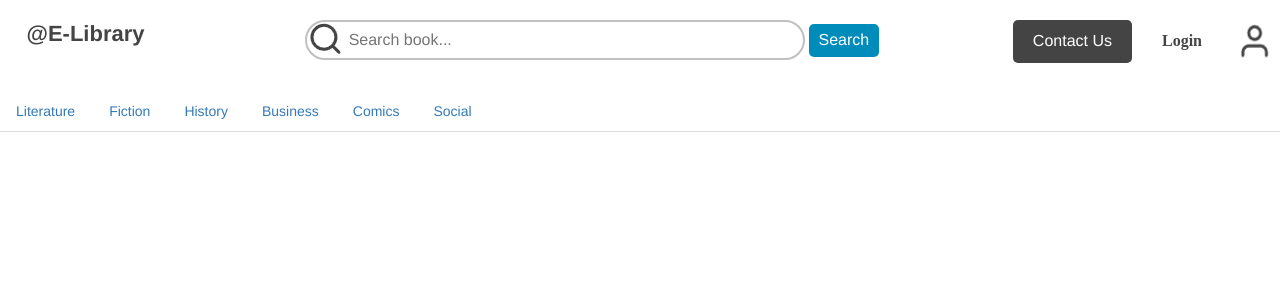
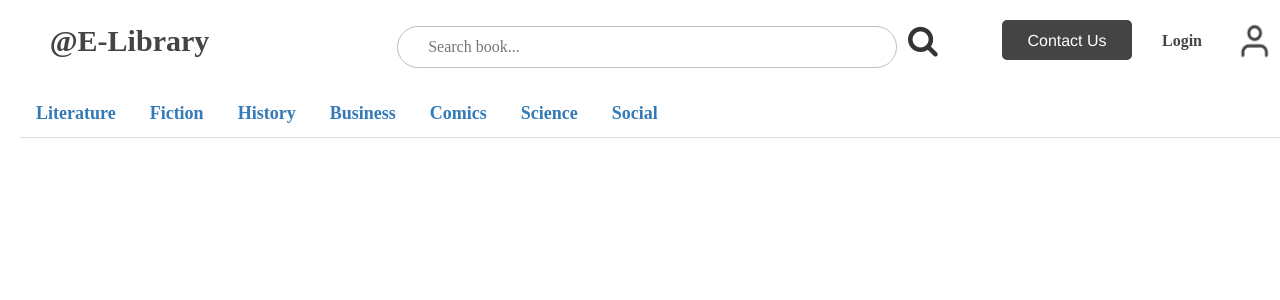
Before and after one commit to clj769/Elibrary, a Django app: a page that uses templates/app/base.html in a window 1280 px wide. Shown: the part 54-354 px from the top of the page. Run offline with Django 4.2, Linux system fonts and the light colour scheme; data that the repository does not hold is empty; some libraries are stand-ins or nearby versions.

Commit message:
modified css

```diff
--- a/static/css/base.css
+++ b/static/css/base.css
@@ -16,17 +16,29 @@ header {
 
 .copyright{
     width: 171px;
-    height: 34px;
+    height: 32px;
     color: #444444;
     font-weight: bold;
-    font-size: 22px;
+    font-size: 30px;
     line-height: 1.28;
     float: left;
+
+     display: flex;
+    justify-content: center;
+    align-items: center;
+
+    font-family: "Source Sans 3";
+
+
+    line-height: 1.28;
+    margin-top: 5px;
+    margin-left: 44px;
 }
 
 div{
     margin-bottom: 10px;
     margin-top: 20px;
+
 }
 
 .page_top{
@@ -37,40 +49,51 @@ div{
 /*search input bar*/
 #search {
     width: 500px;
-    height: 40px;
-    background: url("/static/images/search.jpg") no-repeat;
-    text-indent: 40px;
+    height: 42px;
     color: #c0c0c0;
     border-color: #c0c0c0;
-    border-width: 2px;
+    border-width: 1px;
     border-style: solid;
     border-radius: 21px 21px 21px 21px;
+    font-family: "Source Sans 3";
     font-weight: 400;
     font-size: 16px;
+    text-align: left;
+    margin-top: 5px;
+    margin-left: 125px;
+    padding-left: 30px;
+
 }
 
 /*search button and query button*/
 button[type="submit"] {
-    padding: 5px 10px;
+    padding: 5px 7px ;
     border-radius: 5px;
+    background: transparent;
     border: none;
-    background-color: #008cba;
-    color: #fff;
     font-size: 16px;
     cursor: pointer;
+
 }
+
+
 
 /*contact us button*/
 #contact-button {
     background-color: #444;
     color: #fff;
     border: none;
-    padding: 10px 20px;
+    padding: 3px 10px 0px 10px;
     border-radius: 5px;
     font-size: 16px;
     text-decoration: none;
     margin-left: auto;
     float: right;
+   display: flex;
+    justify-content: center;
+    align-items: center;
+	width: 130px;
+	height: 40px;
 }
 
 #user-icon {
@@ -92,3 +115,13 @@ button[type="submit"] {
     display: block;
     margin-top: 10px;
 }
+
+
+.menu{
+font-size: 18px;
+font-family: "Source Sans 3";
+font-weight: 600;
+ margin-left: 20px;
+
+
+}
--- a/static/css/recommends.css
+++ b/static/css/recommends.css
@@ -2,6 +2,7 @@
     width: 350px;
     height: 500px;
     margin-right: 10px;
+
 }
 
 .cats .thumbnail img {
--- a/templates/app/base.html
+++ b/templates/app/base.html
@@ -11,6 +11,7 @@
 	{% block link %}
         <link rel="stylesheet" type="text/css" href="{% static 'css/base.css' %}">
         <link rel="stylesheet" href="{% static 'plugins/bootstrap-3.4.1/css/bootstrap.css' %}">
+         <link href="//netdna.bootstrapcdn.com/font-awesome/4.7.0/css/font-awesome.min.css" rel="stylesheet">
         <!-- other links-->
 	{% endblock %}
 </head>
@@ -43,17 +44,18 @@
         <form id="search-form" action="{% url 'elib:search' %}" method="post" autocomplete="off">
             {% csrf_token %}
             <input type="text" id="search" name="search" placeholder="Search book...">
-            <button type="submit" id="search-button">Search</button>
+            <button type="submit" id="search-button"><i class="fa fa-search fa-2x " aria-hidden="true"></i></button>
         </form>
     </div>
 
-    <div class="recommends">
-        <ul class = "nav nav-tabs">
+    <div class="recommends ">
+        <ul class = "nav nav-tabs menu">
             <li><a href="{% url 'elib:recommends' %}?category=literature">Literature</a></li>
             <li><a href="{% url 'elib:recommends' %}?category=fiction">Fiction</a></li>
             <li><a href="{% url 'elib:recommends' %}?category=history">History</a></li>
             <li><a href="{% url 'elib:recommends' %}?category=business">Business</a></li>
             <li><a href="{% url 'elib:recommends' %}?category=comics">Comics</a></li>
+            <li><a href="{% url 'elib:recommends' %}?category=science">Science</a></li>
             <li><a href="{% url 'elib:recommends' %}?category=social">Social</a></li>
         </ul>
     </div>
--- a/templates/app/index.html
+++ b/templates/app/index.html
@@ -31,7 +31,7 @@
                                     </a>
                                     <div class="caption">
                                         <a href="{% url 'elib:book_details' book_id=new_book.bookid %}">
-                                            <p> {{ new_book.title }}</p>
+                                            <p > {{ new_book.title }}</p>
                                         </a>
                                             <p> {{ new_book.author }}</p>
 
```
Also changed, not shown: static/css/book_detail.css (+15 -138 lines).
